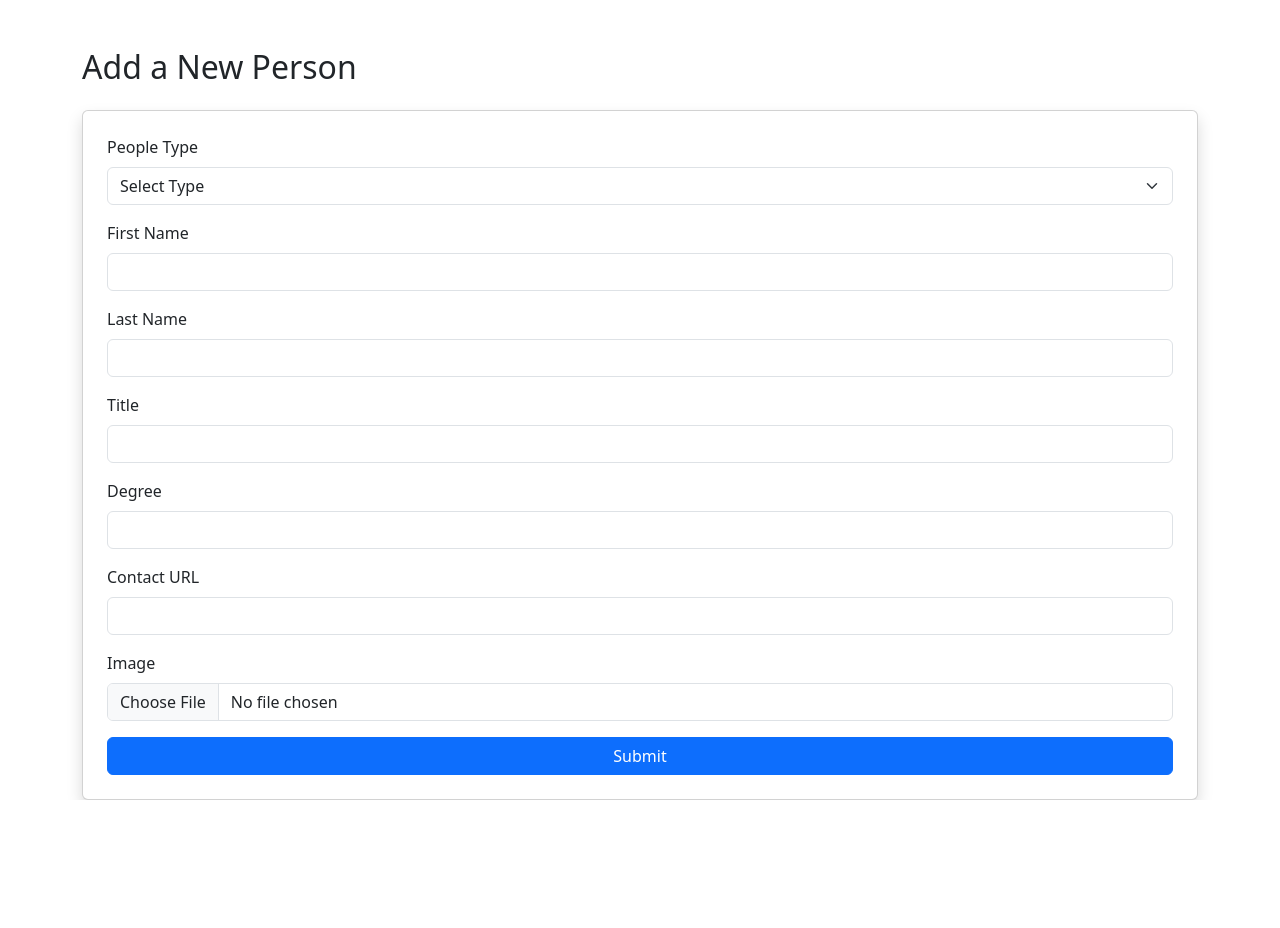
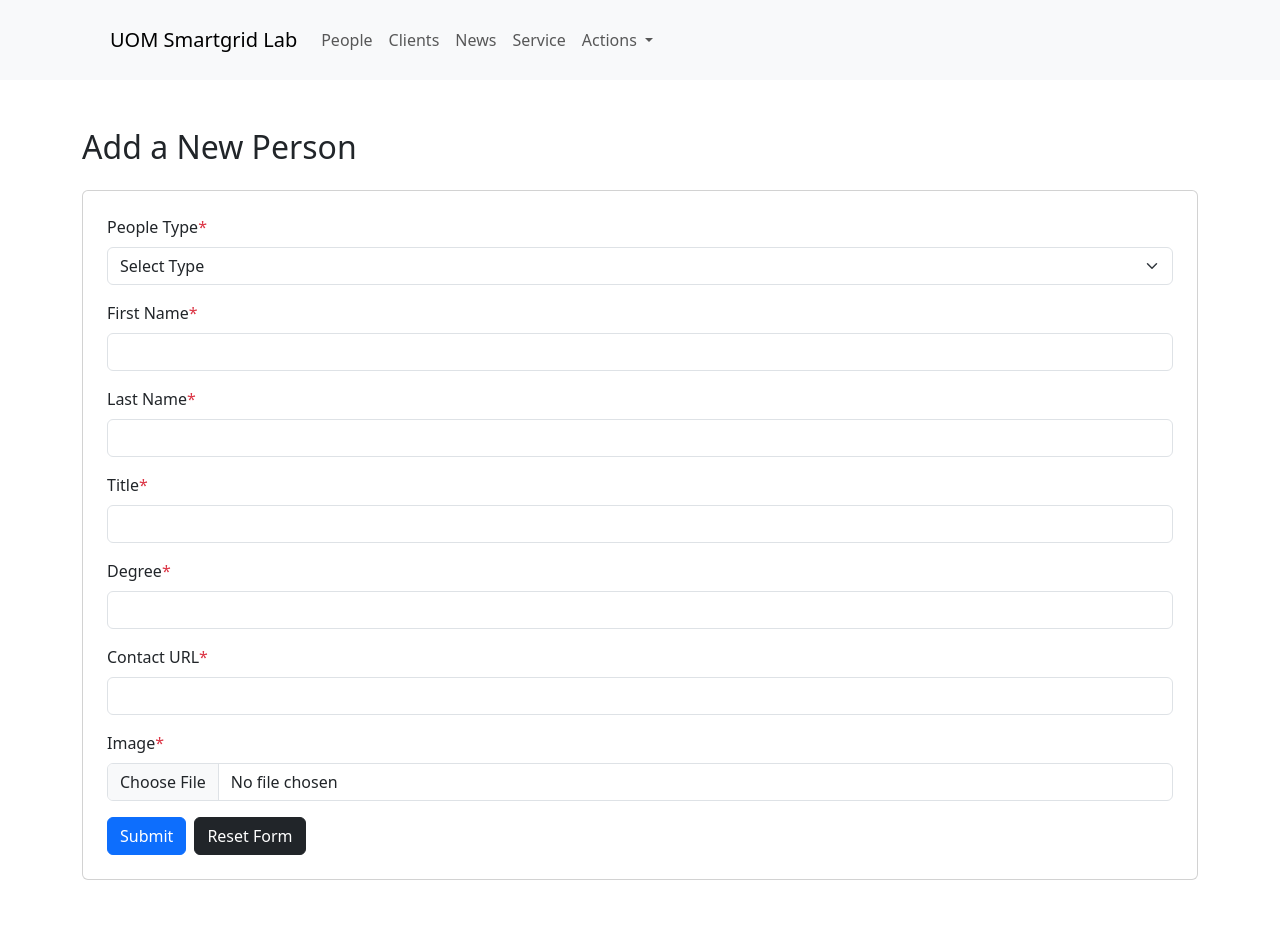
Before and after one commit to kaveeshbhashitha/sgrl.elect.lk, a PHP site: page /admin/actions/people.php in a window 1280 px wide. Before the commit the page ends 800 px from the top, so only its background shows below. Run offline with PHP 8.4, Linux system fonts and the light colour scheme; some libraries are stand-ins or nearby versions.

Commit message:
add top navigation bar and display page for people list; remove obsolete displayPeopleTest.php

```diff
--- a/admin/actions/people.php
+++ b/admin/actions/people.php
@@ -14,6 +14,7 @@ if ($result->num_rows == 0) {
         title VARCHAR(100),
         degree VARCHAR(100),
         contactUrl VARCHAR(255),
+        publishStatus VARCHAR(255),
         image VARCHAR(255)
     )";
     if (!$conn->query($createTableSQL)) {
@@ -30,6 +31,7 @@ if ($_SERVER['REQUEST_METHOD'] == 'POST') {
     $title = trim($_POST['title'] ?? '');
     $degree = trim($_POST['degree'] ?? '');
     $contactUrl = trim($_POST['contactUrl'] ?? '');
+    $status = trim('None');
 
     if (empty($peopleType)) $errors[] = "People type is required";
     if (empty($firstName)) $errors[] = "First name is required";
@@ -61,18 +63,18 @@ if ($_SERVER['REQUEST_METHOD'] == 'POST') {
     }
 
     if (empty($errors)) {
-        $stmt = $conn->prepare("INSERT INTO people (peopleType, firstName, lastName, title, degree, contactUrl, image) VALUES (?, ?, ?, ?, ?, ?, ?)");
-        $stmt->bind_param("sssssss", $peopleType, $firstName, $lastName, $title, $degree, $contactUrl, $imagePath);
+        $stmt = $conn->prepare("INSERT INTO people (peopleType, firstName, lastName, title, degree, publishStatus, contactUrl, image) VALUES (?, ?, ?, ?, ?, ?, ?, ?)");
+        $stmt->bind_param("ssssssss", $peopleType, $firstName, $lastName, $title, $degree, $status, $contactUrl, $imagePath);
 
         if ($stmt->execute()) {
-            echo "<div class='alert alert-success'>New record created successfully</div>";
+            echo "<div class='px-5 my-2'><div class='alert alert-success'>New record created successfully</div></div>";
         } else {
             echo "<div class='alert alert-danger'>Error: " . $stmt->error . "</div>";
         }
         $stmt->close();
     } else {
         foreach ($errors as $error) {
-            echo "<div class='alert alert-danger'>$error</div>";
+            echo "<div class='px-5 my-2'><div class='alert alert-danger'>$error</div></div>";
         }
     }
 }
@@ -83,53 +85,63 @@ $conn->close();
 <html>
 <head>
     <title>People Form</title>
+    <link href="../../img/sgrg-logo.png" rel="icon">
     <link rel="stylesheet" href="https://cdn.jsdelivr.net/npm/bootstrap@5.3.0/dist/css/bootstrap.min.css">
 </head>
 <body>
-<div class="container mt-5">
+
+    <?php
+        require '../layout/topnav.php';
+    ?>
+
+    <div class="container my-5">
         <h2 class="mb-4">Add a New Person</h2>
-    <form action="" method="post" enctype="multipart/form-data" class="card p-4 shadow">
+        <form action="" method="post" enctype="multipart/form-data" class="card p-4">
             <div class="mb-3">
-            <label class="form-label">People Type</label>
-            <select class="form-select" name="peopleType" required>
+                <label class="form-label">People Type<span class="text-danger">*</span></label>
+                <select class="form-select" name="peopleType">
                     <option value="">Select Type</option>
-                <option value="Student">Student</option>
-                <option value="Teacher">Teacher</option>
+                    <option value="Student">Undergraduate</option>
+                    <option value="Teacher">Postgraduate</option>
+                    <option value="Alumni">Alumni</option>
                     <option value="Staff">Staff</option>
                 </select>
             </div>
 
             <div class="mb-3">
-            <label class="form-label">First Name</label>
-            <input type="text" class="form-control" name="firstName" required>
+                <label class="form-label">First Name<span class="text-danger">*</span></label>
+                <input type="text" class="form-control" name="firstName">
             </div>
 
             <div class="mb-3">
-            <label class="form-label">Last Name</label>
-            <input type="text" class="form-control" name="lastName" required>
+                <label class="form-label">Last Name<span class="text-danger">*</span></label>
+                <input type="text" class="form-control" name="lastName">
             </div>
 
             <div class="mb-3">
-            <label class="form-label">Title</label>
-            <input type="text" class="form-control" name="title" required>
+                <label class="form-label">Title<span class="text-danger">*</span></label>
+                <input type="text" class="form-control" name="title">
             </div>
 
             <div class="mb-3">
-            <label class="form-label">Degree</label>
-            <input type="text" class="form-control" name="degree" required>
+                <label class="form-label">Degree<span class="text-danger">*</span></label>
+                <input type="text" class="form-control" name="degree">
             </div>
 
             <div class="mb-3">
-            <label class="form-label">Contact URL</label>
-            <input type="url" class="form-control" name="contactUrl" required>
+                <label class="form-label">Contact URL<span class="text-danger">*</span></label>
+                <input type="url" class="form-control" name="contactUrl">
             </div>
 
             <div class="mb-3">
-            <label class="form-label">Image</label>
-            <input type="file" class="form-control" name="image" accept="image/*" required>
+                <label class="form-label">Image<span class="text-danger">*</span></label>
+                <input type="file" class="form-control" name="image" accept="image/*">
             </div>
 
+            <div class="d-flex">
                 <button type="submit" class="btn btn-primary">Submit</button>
+                <button type="reset" class="btn btn-dark mx-2">Reset Form</button>
+            </div>
         </form>
     </div>
 </body>
--- /dev/null
+++ b/admin/layout/topnav.php
@@ -0,0 +1,51 @@
+<?php
+
+?>
+
+<!DOCTYPE html>
+<html lang="en">
+<head>
+    <meta charset="UTF-8">
+    <meta name="viewport" content="width=, initial-scale=1.0">
+    <link rel="stylesheet" href="https://cdn.jsdelivr.net/npm/bootstrap@5.3.0/dist/css/bootstrap.min.css">
+</head>
+<body>
+    <nav class="navbar navbar-expand-lg navbar-light bg-light" style="padding: 20px 110px">
+        <a class="navbar-brand" href="#">UOM Smartgrid Lab</a>
+        <button class="navbar-toggler" type="button" data-toggle="collapse" data-target="#navbarNavDropdown" aria-controls="navbarNavDropdown" aria-expanded="false" aria-label="Toggle navigation">
+            <span class="navbar-toggler-icon"></span>
+        </button>
+
+        <div class="collapse navbar-collapse" id="navbarNavDropdown">
+            <ul class="navbar-nav">
+                <li class="nav-item active">
+                    <a class="nav-link" href="#">People</a>
+                </li>
+                <li class="nav-item">
+                    <a class="nav-link" href="#">Clients</a>
+                </li>
+                <li class="nav-item">
+                    <a class="nav-link" href="#">News</a>
+                </li>
+                <li class="nav-item">
+                    <a class="nav-link" href="#">Service</a>
+                </li>
+                <li class="nav-item dropdown">
+                    <a class="nav-link dropdown-toggle" href="#" id="navbarDropdownMenuLink" data-toggle="dropdown" aria-haspopup="true" aria-expanded="false">
+                        Actions
+                    </a>
+                    <div class="dropdown-menu" aria-labelledby="navbarDropdownMenuLink">
+                        <a class="dropdown-item" href="#">Add People</a>
+                        <a class="dropdown-item" href="#">Add Clients</a>
+                        <a class="dropdown-item" href="#">Add News</a>
+                        <a class="dropdown-item" href="#">Add Service</a>
+                    </div>
+                </li>
+            </ul>
+        </div>
+    </nav>
+    <script src="https://code.jquery.com/jquery-3.2.1.slim.min.js" integrity="sha384-KJ3o2DKtIkvYIK3UENzmM7KCkRr/rE9/Qpg6aAZGJwFDMVNA/GpGFF93hXpG5KkN" crossorigin="anonymous"></script>
+    <script src="https://cdn.jsdelivr.net/npm/popper.js@1.12.9/dist/umd/popper.min.js" integrity="sha384-ApNbgh9B+Y1QKtv3Rn7W3mgPxhU9K/ScQsAP7hUibX39j7fakFPskvXusvfa0b4Q" crossorigin="anonymous"></script>
+    <script src="https://cdn.jsdelivr.net/npm/bootstrap@4.0.0/dist/js/bootstrap.min.js" integrity="sha384-JZR6Spejh4U02d8jOt6vLEHfe/JQGiRRSQQxSfFWpi1MquVdAyjUar5+76PVCmYl" crossorigin="anonymous"></script>
+</body>
+</html>
```
Also changed, not shown: admin/actions/displayPeopleTest.php (deleted, +0 -76 lines), admin/display/displayPeople.php (added, +79 -0 lines). Lines whose indentation alone changed are shown as unchanged.
